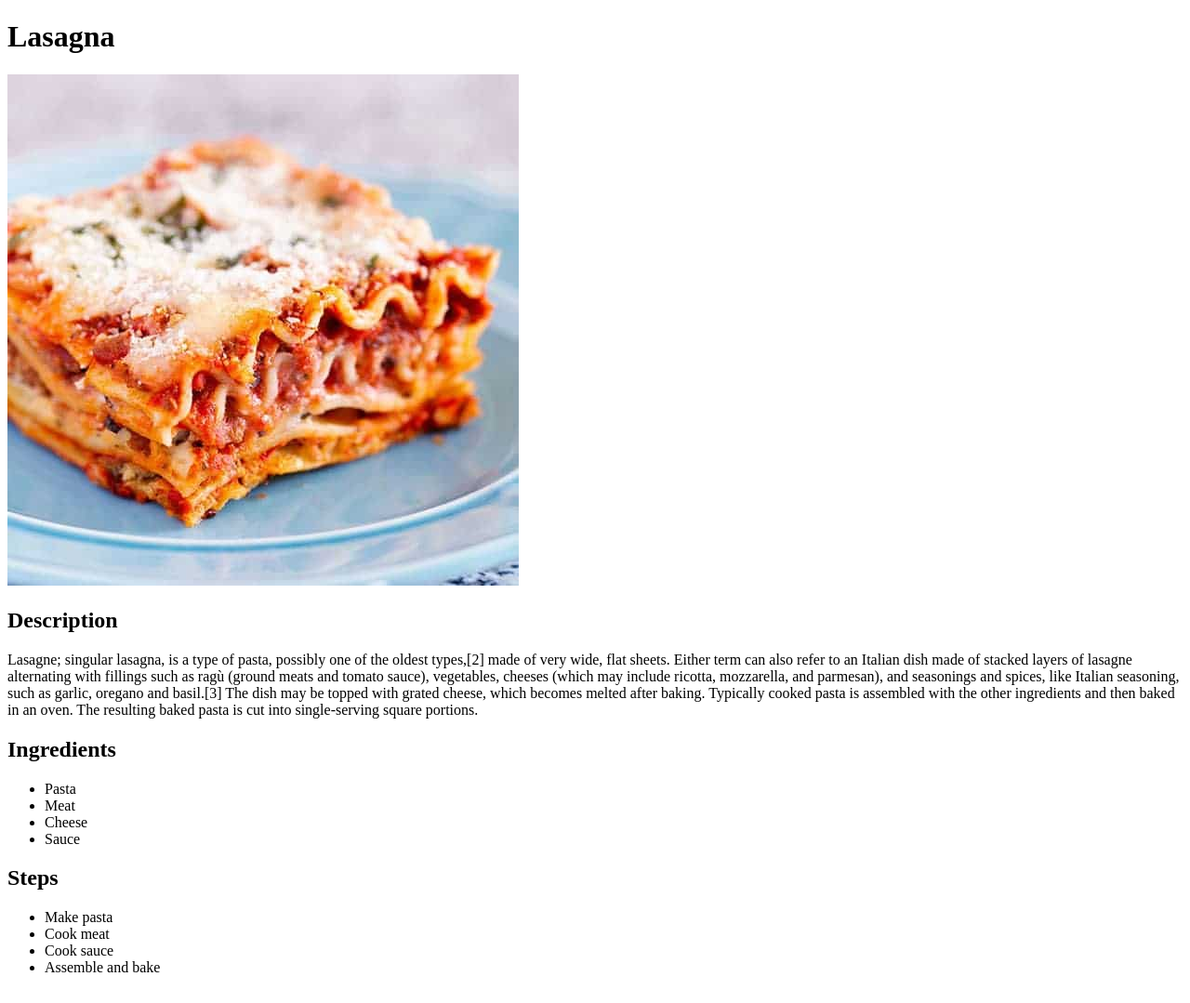
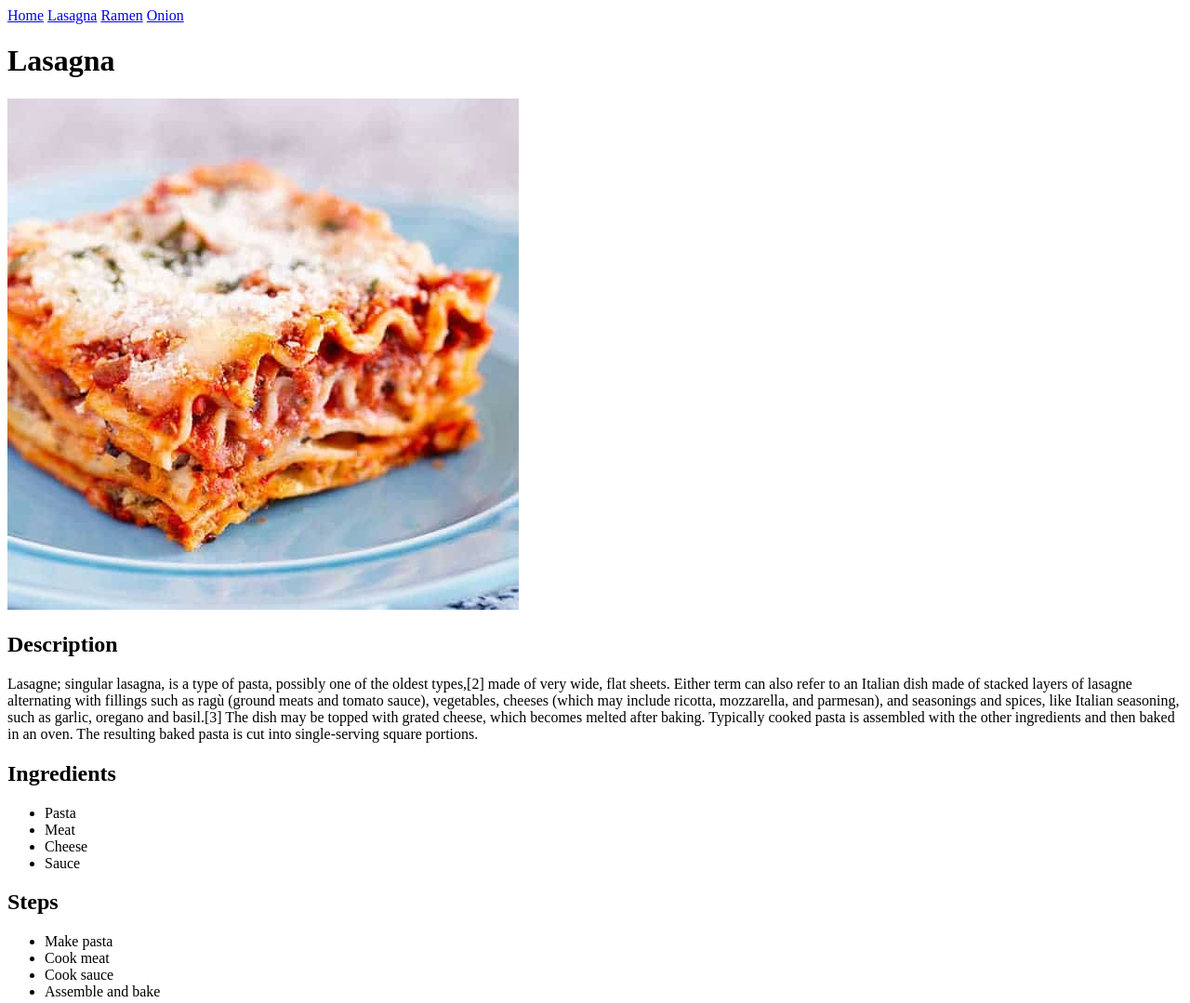
Before and after one commit to etyamada/odin-recipes, a plain HTML site: page recipes/lasagna.html in a window 1280 px wide. Shown: the whole page at 93% size. Drawn offline with Linux system fonts and the light colour scheme.

Commit message:
Add links bar at the top of all recipe pages

```diff
--- a/recipes/lasagna.html
+++ b/recipes/lasagna.html
@@ -5,6 +5,7 @@
     <title>Lasagna</title>
 </head>
 <body>
+    <a href="../index.html">Home</a> <a href="./lasagna.html">Lasagna</a> <a href="./ramen.html">Ramen</a> <a href="./onion.html">Onion</a>
     <h1>Lasagna</h1>
     <img src="../img/lasagna2.jpg" alt="Image of Lasagna">
     <h2>Description</h2>
```
Also changed, not shown: recipes/onion.html (+1 -0 lines), recipes/ramen.html (+1 -0 lines).
